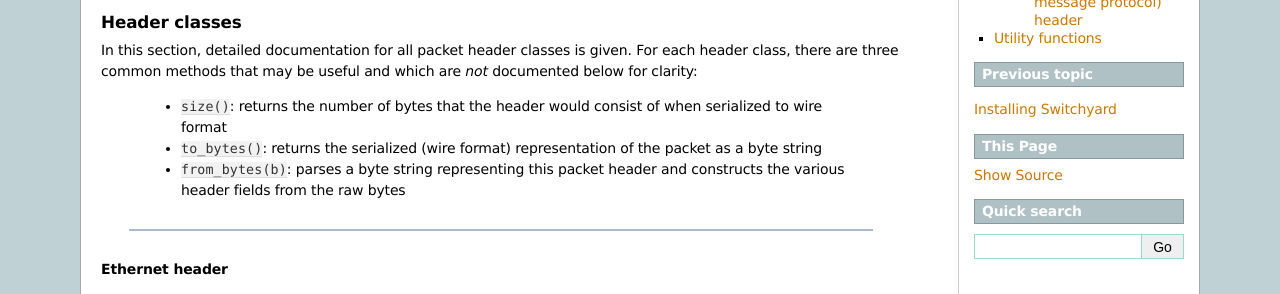
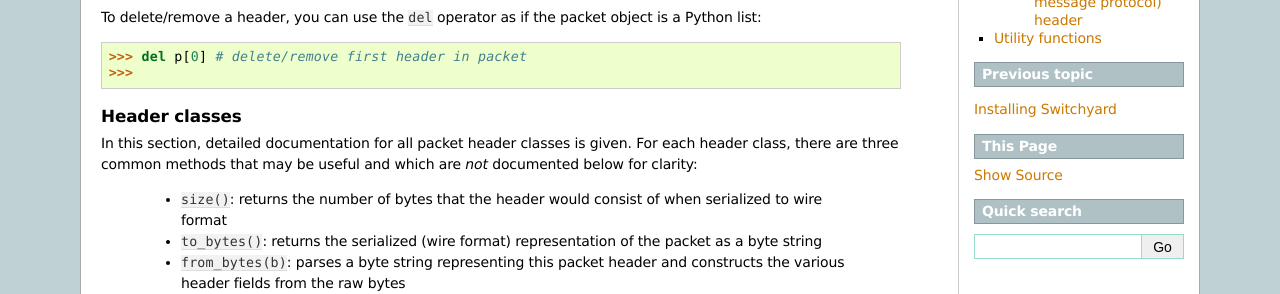
Before and after one commit to jsommers/switchyard, a Sphinx documentation site: the page built from documentation/reference.rst, in a window 1280 px wide and 900 px high, cut to the strip 383-677 px from the top of the window. Built offline with Sphinx 7.4.7, drawn with Linux system fonts in a browser that asks for light colours.

Commit message:
Add doc for removing packet header

```diff
--- a/documentation/reference.rst
+++ b/documentation/reference.rst
@@ -39,6 +39,12 @@ Packet parsing and construction
    >>> str(p[0])
    'Ethernet 00:00:00:00:00:00->00:00:00:00:00:00 IP'
    >>>
+
+To delete/remove a header, you can use the ``del`` operator as if the packet
+object is a Python list::
+
+    >>> del p[0] # delete/remove first header in packet
+    >>>
 
 Header classes
 --------------
```
